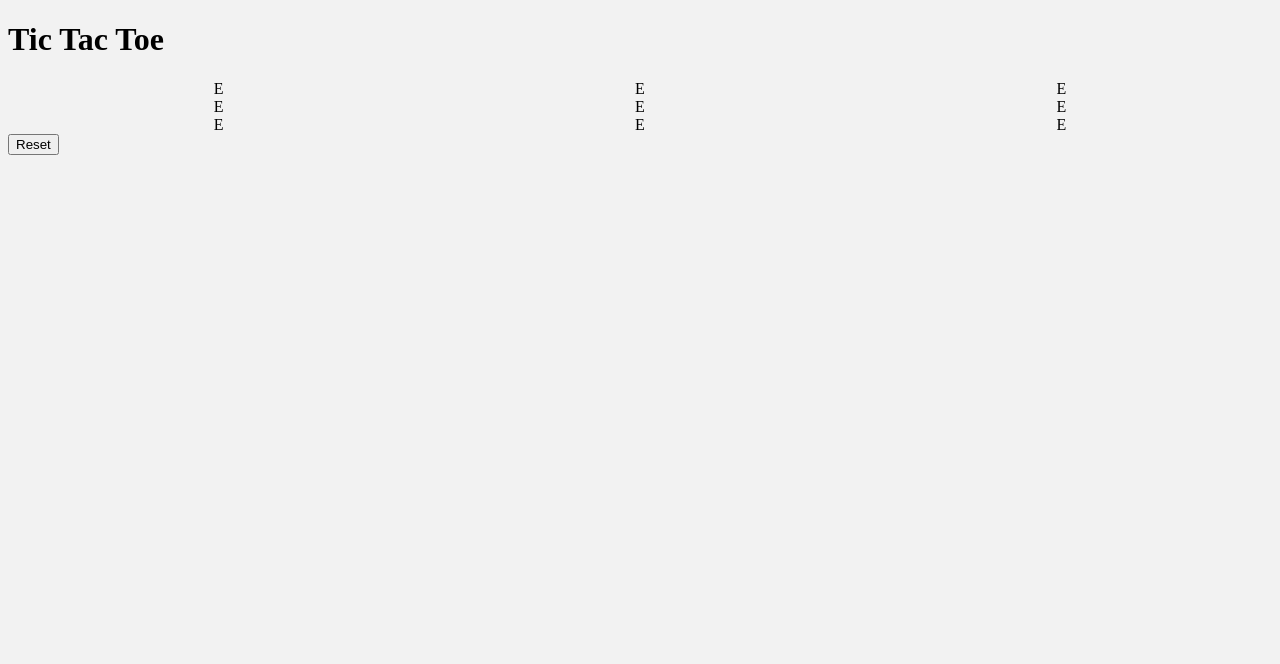
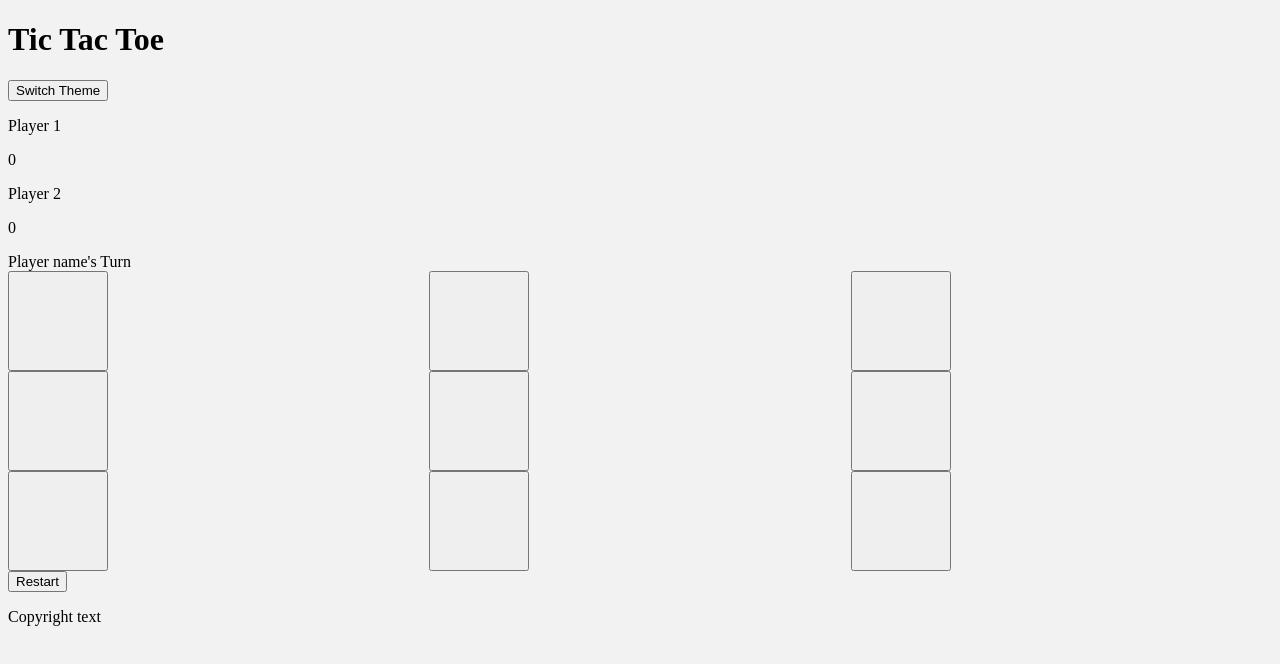
Before and after one commit to johnDorman98/tic-tac-toe, a plain HTML site: page index.html in a window 1280 px wide. Drawn offline with Linux system fonts and the light colour scheme.

Commit message:
Revamp UI and improve game interaction

```diff
--- a/index.html
+++ b/index.html
@@ -6,14 +6,37 @@
     <title>Tic Tac Toe</title>
     <link rel="stylesheet" href="style.css" />
   </head>
+
   <body>
+    <header>
       <h1>Tic Tac Toe</h1>
+      <button>Switch Theme</button>
+    </header>
+    <main>
       <dialog id="game-outcome-modal">
         <p id="game-outcome"></p>
         <button id="game-outcome-close" autofocus>Close</button>
       </dialog>
+      <div class="score-board">
+        <div class="player-card">
+          <p class="player-name">Player 1</p>
+          <p class="player-score">0</p>
+        </div>
+        <div class="player-card">
+          <p class="player-name">Player 2</p>
+          <p class="player-score">0</p>
+        </div>
+      </div>
+      <div class="turn-indicator">Player name's Turn</div>
       <div id="game-container" class="game-container"></div>
-    <button type="reset">Reset</button>
+      <button type="reset" class="restart-button">Restart</button>
+    </main>
+    <footer>
+      <p>Copyright text</p>
+    </footer>
     <script src="script.js"></script>
   </body>
 </html>
+
+<!-- TODO: -->
+<!-- Implement name change feature. -->
--- a/script.js
+++ b/script.js
@@ -191,14 +191,14 @@ const gameController = () => {
         outcomeFeedback.textContent = gameOverMessage;
         setTimeout(() => {
           outcomeModal.showModal();
-        }, 1000);
+        }, 100);
         isGameOver = true;
       } else if (gameOverResult === "draw") {
         const gameOverMessage = "Game over! Draw!";
         outcomeFeedback.textContent = gameOverMessage;
         setTimeout(() => {
           outcomeModal.showModal();
-        }, 1000);
+        }, 100);
         isGameOver = true;
       } else {
         currentPlayer = currentPlayer === player1 ? player2 : player1;
@@ -228,17 +228,14 @@ const displayController = (() => {
     const boardContainer = document.querySelector("#game-container");
 
     for (let row = 0; row < numOfRows; row++) {
-      const rowElement = document.createElement("div");
-      rowElement.classList.add("game-row");
       for (let col = 0; col < numOfCols; col++) {
-        const cell = document.createElement("div");
+        const cell = document.createElement("button");
         cell.classList.add("game-cell");
         cell.dataset.row = row;
         cell.dataset.col = col;
-        cell.textContent = "E";
-        rowElement.appendChild(cell);
+        cell.textContent = "";
+        boardContainer.appendChild(cell);
       }
-      boardContainer.appendChild(rowElement);
     }
   };
 
@@ -257,7 +254,7 @@ const displayController = (() => {
   const resetDisplay = () => {
     const boardCells = document.querySelectorAll(".game-cell");
     boardCells.forEach((node, index) => {
-      node.textContent = "E";
+      node.textContent = "";
     });
   };
 
--- a/style.css
+++ b/style.css
@@ -5,11 +5,11 @@ body {
 
 .game-container {
   display: grid;
-  grid-template-rows: 1fr 1fr 1fr;
+  grid-template-rows: repeat(3, 1fr);
+  grid-template-columns: repeat(3, 1fr);
 }
 
-.game-row {
-  display: grid;
-  grid-template-columns: 1fr 1fr 1fr;
-  text-align: center;
+.game-cell {
+  height: 100px;
+  width: 100px;
 }
```
Lines whose indentation alone changed are shown as unchanged.
